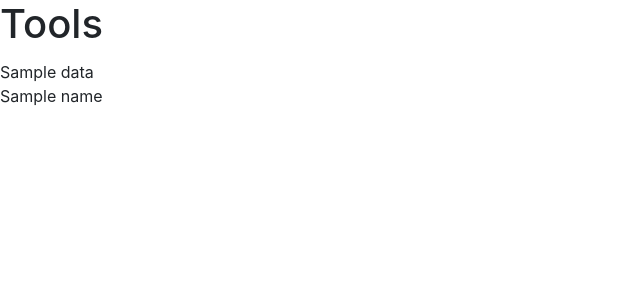
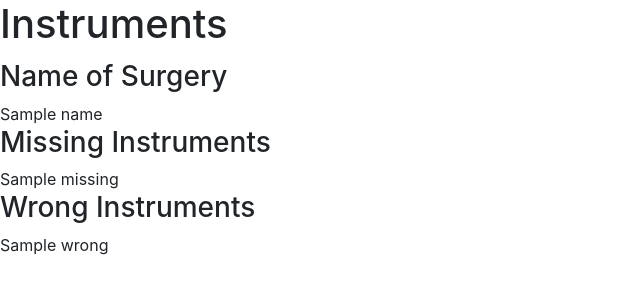
Before and after one commit to harshika-jalan/SurgicalToolsProject, a Flask app: template templates/display.html in a window 1280 px wide. Shown: the top 300 px of the page, without its empty margins (0-640 px from the left). Run offline with Flask 2, Linux system fonts and the light colour scheme; the template is opened without the code that fills it: most values are stand-ins (such as "Sample title", 1, 10 or a date in 2020); parts of the project's set-up code (start-up, migrations or seed data) failed here and were passed over; some libraries are stand-ins or nearby versions.

Commit message:
basic functionality working

```diff
--- a/app.py
+++ b/app.py
@@ -118,7 +118,7 @@ def AddRemoveInstruments():
 def get_detections():
     if request.method == 'POST':
         raw_images = []
-        user_surgery_name = request.form.get("surgery_name")
+        surgery_name = request.form.get("surgery_name")
         images = request.files.getlist("file")
         image_names = []
         #images = [request.files["images"]]
@@ -167,12 +167,13 @@ def get_detections():
             cv2.imwrite(output_path + 'detection' + str(num) + '.jpg', img)
             print('output saved to: {}'.format(output_path + 'detection' + str(num) + '.jpg'))
 
+        missingInstruments, wrongInstruments = check(surgery_name, response)
         #remove temporary images
         for name in image_names:
             os.remove(name)
         try:
             #return jsonify({"response":response}), 200
-            return render_template("display.html", data=response, name=user_surgery_name)
+            return render_template("display.html", name=surgery_name, missing=missingInstruments, wrong=wrongInstruments)
 
         except FileNotFoundError:
             abort(404)
@@ -214,5 +215,18 @@ def get_image():
         return Response(response=response, status=200, mimetype='image/png')
     except FileNotFoundError:
         abort(404)
+
+#method to check which tools are missing and incorrect
+def check(name, response):
+    requiredInstruments = surgeries[name]
+    givenInstruments = []
+    for r in response:
+        for detection in r['detections']:
+            givenInstruments += [detection['class']]
+    missingInstruments = [instrument for instrument in requiredInstruments if instrument not in givenInstruments]
+    wrongInstruments = [instrument for instrument in givenInstruments if instrument not in requiredInstruments]
+    return missingInstruments, wrongInstruments
+
+
 if __name__ == '__main__':
     app.run(debug=True, host = '0.0.0.0', port=5000)
--- a/templates/display.html
+++ b/templates/display.html
@@ -8,14 +8,20 @@
 </head>
 <body>
 	<div>
-		<h1 class="card-title">Tools</h1>
+		<h1 class="card-title">Instruments</h1>
   </div>
 	{% block content %}
+	<div>
+		<h3>Name of Surgery</h3>
+		{{name}}
+	</div>
 	 <div>
-		 {{data}}
+		 <h3>Missing Instruments</h3>
+		 {{missing}}
 	 </div>
 	 <div>
-		 {{name}}
+		 <h3>Wrong Instruments</h3>
+		 {{wrong}}
 	 </div>
 	{% endblock content %}
 
```
